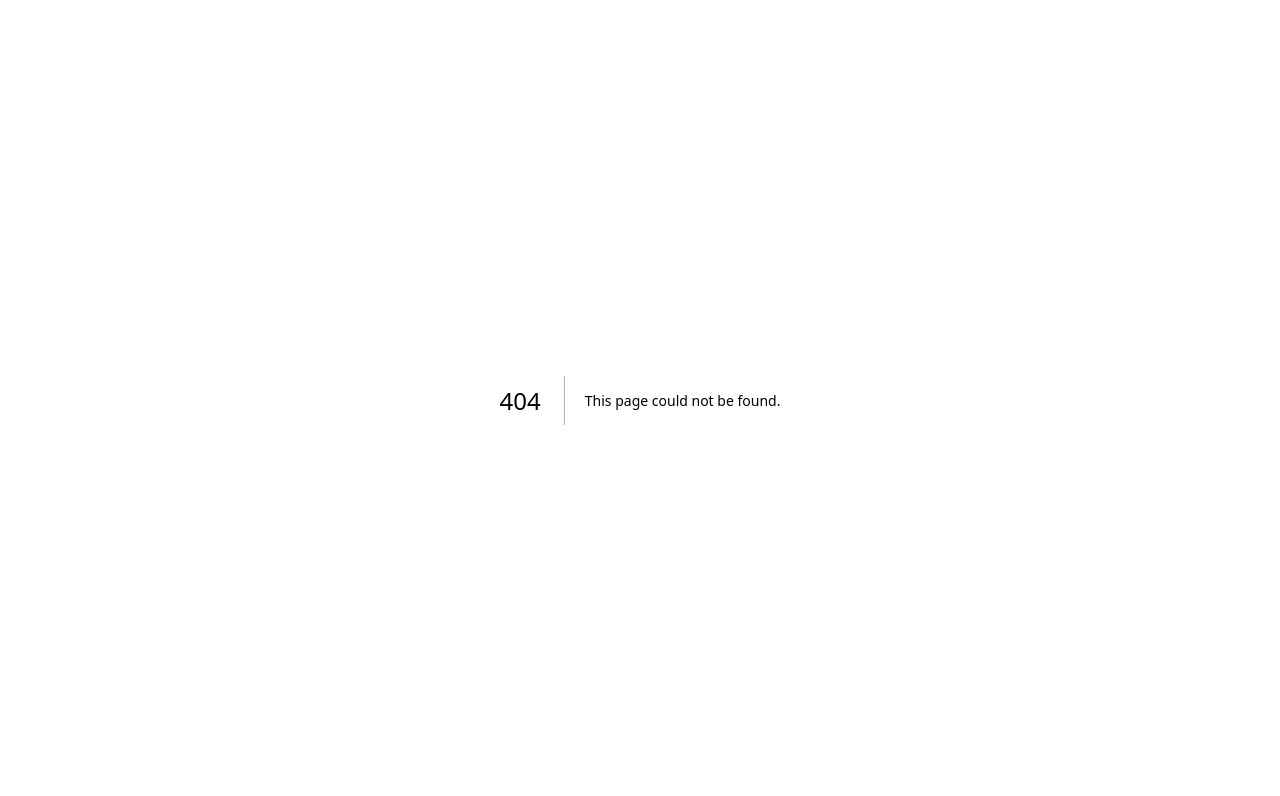
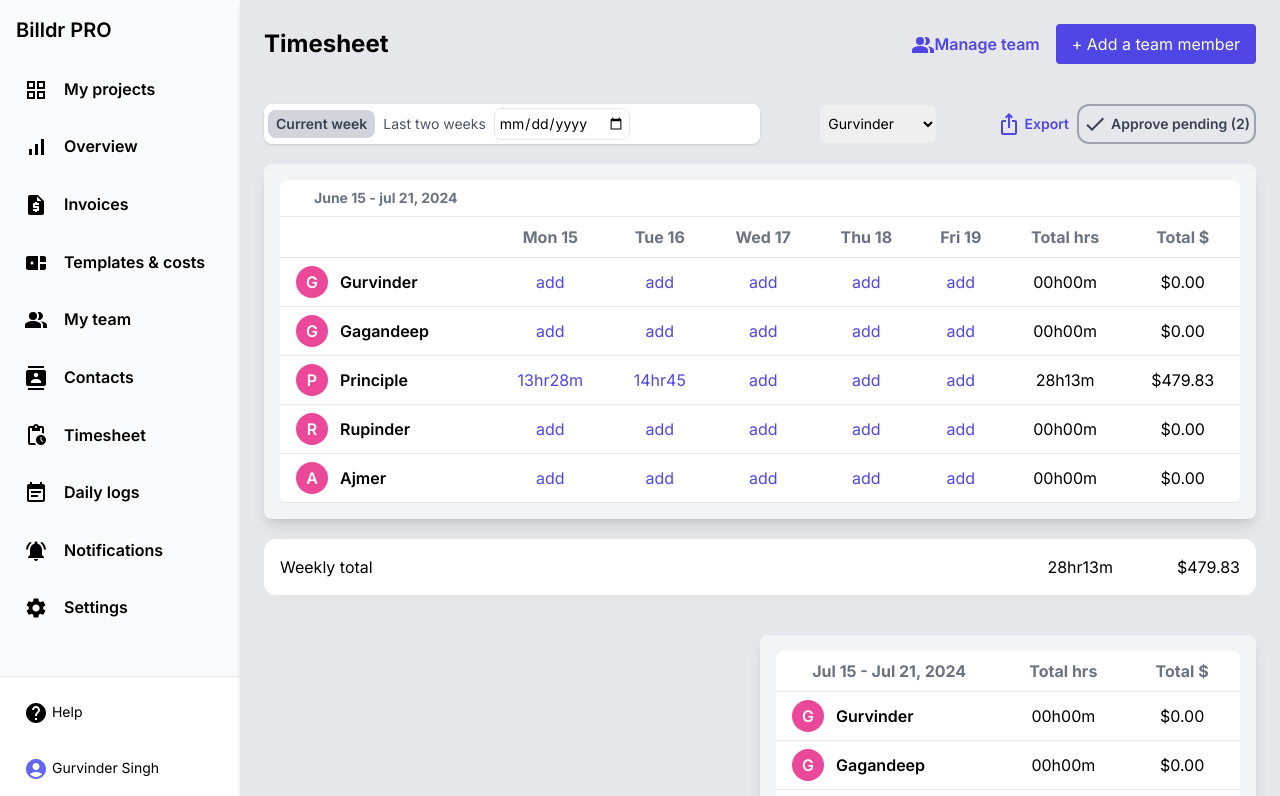
Before and after one commit to gursewak8427/prosbro, a Next.js app: page /timesheet in a window 1280 px wide. Before the commit this address had no page. Shown: the top 796 px of the page. Built offline with nearby package versions, Linux system fonts and the light colour scheme.

Commit message:
added timesheet

```diff
--- a/src/app/(website)/contacts/page.js
+++ b/src/app/(website)/contacts/page.js
@@ -69,7 +69,7 @@ function page() {
                 </ul>
             </div>
 
-            <div  className='bg-gray-300 rounded-lg inline-block p-1 text-gray-600'>
+            <div  className='bg-gray-300 text-sm rounded-lg inline-block p-1 text-gray-600'>
                 <p>7 Clients</p>
             </div>
 
--- /dev/null
+++ b/src/app/(website)/timesheet/page.js
@@ -0,0 +1,203 @@
+import React from 'react'
+import PeopleAltIcon from '@mui/icons-material/PeopleAlt';
+import IosShareIcon from '@mui/icons-material/IosShare';
+import DoneIcon from '@mui/icons-material/Done';
+function page() {
+
+    const people = [
+        {
+            name: "Gurvinder ",
+            work1: "add",
+            work2: "add",
+            work3: "add",
+            work4: "add",
+            work5: "add",
+            totalhrs: "00h00m",
+            totaldoller: "$0.00"
+
+        },
+        {
+            name: "Gagandeep ",
+            work1: "add",
+            work2: "add",
+            work3: "add",
+            work4: "add",
+            work5: "add",
+            totalhrs: "00h00m",
+            totaldoller: "$0.00"
+        },
+        {
+            name: "Principle",
+            work1: "13hr28m",
+            work2: "14hr45",
+            work3: "add",
+            work4: "add",
+            work5: "add",
+            totalhrs: "28h13m",
+            totaldoller: "$479.83"
+        },
+        {
+            name: "Rupinder",
+            work1: "add",
+            work2: "add",
+            work3: "add",
+            work4: "add",
+            work5: "add",
+            totalhrs: "00h00m",
+            totaldoller: "$0.00"
+        },
+        {
+            name: "Ajmer",
+            work1: "add",
+            work2: "add",
+            work3: "add",
+            work4: "add",
+            work5: "add",
+            totalhrs: "00h00m",
+            totaldoller: "$0.00"
+        }
+    ];
+
+
+    return (
+        <div className='p-6 flex-1 bg-gray-200 shadow-md'>
+
+            <div className="flex flex-col md:flex-row justify-between items-center mb-4">
+                <div className="flex flex-col md:flex-row items-center gap-4 mb-4 md:mb-0">
+                    <h1 className="text-2xl font-bold">Timesheet</h1>
+
+                </div>
+                <div className='flex gap-4'>
+                    <button className='text-indigo-600 flex font-semibold justify-center items-center'><span><PeopleAltIcon /> </span>Manage team</button>
+                    <button
+                        className="text-white px-4 py-2 rounded bg-indigo-600 hover:bg-indigo-700 duration-200">
+                        + Add a team member
+                    </button>
+                </div>
+
+            </div>
+
+
+            <div className="mt-10 mb-5 flex justify-between items-stretch space-x-4">
+                <div className="flex items-center gap-2 bg-white w-1/2 p-1 rounded-lg shadow">
+                    <p className="bg-gray-300 px-2 py-1 rounded-lg font-semibold text-gray-700 text-sm">Current week</p>
+                    <p className="text-gray-600 text-sm">Last two weeks</p>
+                    <input type="date" className="p-1 border rounded-lg text-sm" />
+                </div>
+
+                <div className="flex items-center gap-2">
+                    <select className="p-1 border rounded-lg h-full text-sm">
+
+                        <option ><input type='check-box'></input>Gurvinder </option>
+                        <option >Gangandeep</option>
+                        <option >Principle</option>
+                        <option >Ajmer Dhillon</option>
+                    </select>
+                </div>
+
+                <div className="flex items-center gap-2">
+                    <button className="flex items-center gap-1 p-1h-full text-sm font-semibold text-indigo-600">
+                        <span ><IosShareIcon className='text-lg text-indigo-600' /></span> Export
+                    </button>
+                    <button className="flex items-center gap-1 text-gray-700 font-semibold p-1 border-2 border-gray-400 rounded-xl h-full text-sm">
+                        <span><DoneIcon /></span> Approve pending (2)
+                    </button>
+                </div>
+            </div>
+
+            <div className="overflow-x-auto mt-5 mb-5 p-4 bg-gray-100 rounded-lg shadow-lg">
+                <table className="min-w-full bg-white rounded-lg">
+                    <thead>
+                        <tr className='border-b'>
+                            <th className="py-2 px-4 text-sm  text-gray-500">June 15 - jul 21, 2024</th>
+                        </tr>
+                        <tr>
+                            <th className="py-2 px-4 border-b text-gray-500"></th>
+                            <th className="py-2 px-4 border-b text-gray-500">Mon 15</th>
+                            <th className="py-2 px-4 border-b text-gray-500">Tue 16</th>
+                            <th className="py-2 px-4 border-b text-gray-500">Wed 17</th>
+                            <th className="py-2 px-4 border-b text-gray-500">Thu 18</th>
+                            <th className="py-2 px-4 border-b text-gray-500">Fri 19</th>
+                            <th className="py-2 px-4 border-b text-gray-500">Total hrs</th>
+                            <th className="py-2 px-4 border-b text-gray-500">Total $</th>
+
+                        </tr>
+                    </thead>
+                    <tbody>
+                        {people.map((item, idx) => (
+                            <tr key={idx} className="border-b text-center">
+                                <td className="py-2 px-4 flex items-center space-x-3">
+                                    <span className="flex items-center justify-center h-8 w-8 text-white font-semibold bg-pink-500 rounded-full">
+                                        {item.name.split(' ').map(word => word[0]).join('')}
+                                    </span>
+                                    <span className='font-semibold'>{item.name}</span>
+                                </td>
+                                <td className="py-2 px-4 text-indigo-600">{item.work1}</td>
+                                <td className="py-2 px-4 text-indigo-600">{item.work2}</td>
+                                <td className="py-2 px-4 text-indigo-600">{item.work3}</td>
+                                <td className="py-2 px-4 text-indigo-600">{item.work4}</td>
+                                <td className="py-2 px-4 text-indigo-600">{item.work5}</td>
+                                <td className="py-2 px-4 ">{item.totalhrs}</td>
+                                <td className="py-2 px-4 ">{item.totaldoller}</td>
+
+                            </tr>
+                        ))}
+                    </tbody>
+                </table>
+            </div>
+
+            <div className='p-4 bg-white rounded-xl mt-4 mb-5 flex justify-between w-full'>
+                <h1>Weekly total</h1>
+                <div className='flex gap-16'>
+                    <p>28hr13m</p>
+                    <p>$479.83</p>
+
+                </div>
+
+            </div>
+
+            <div className="overflow-x-auto mt-5 w-1/2 float-right mb-5 p-4 bg-gray-100 rounded-lg shadow-lg">
+                <table className="min-w-full bg-white rounded-lg">
+                    <thead>
+                        <tr>
+                            <th className="py-2 px-4 border-b text-gray-500">Jul 15 - Jul 21, 2024</th>
+                            <th className="py-2 px-4 border-b text-gray-500">Total hrs</th>
+                            <th className="py-2 px-4 border-b text-gray-500">Total $</th>
+                        </tr>
+                    </thead>
+                    <tbody>
+                        {people.map((item, idx) => (
+                            <tr key={idx} className="border-b text-center">
+                                <td className="py-2 px-4 flex items-center space-x-3">
+                                    <span className="flex items-center justify-center h-8 w-8 text-white font-semibold bg-pink-500 rounded-full">
+                                        {item.name.split(' ').map(word => word[0]).join('')}
+                                    </span>
+                                    <span className="font-semibold">{item.name}</span>
+                                </td>
+                                <td className="py-2 px-4">{item.totalhrs}</td>
+                                <td className="py-2 px-4">{item.totaldoller}</td>
+                            </tr>
+                        ))}
+                    </tbody>
+                </table>
+                <div className="p-4 float-right bg-white rounded-xl mt-4 flex justify-between w-full">
+                    <h1 className="font-semibold">Total</h1>
+                    <div className="flex gap-16">
+                        <p className="font-semibold">28hr 13m</p>
+                        <p className="font-semibold">$479.83</p>
+                    </div>
+                </div>
+            </div>
+
+
+
+
+
+
+
+
+        </div>
+    )
+}
+
+export default page
```
